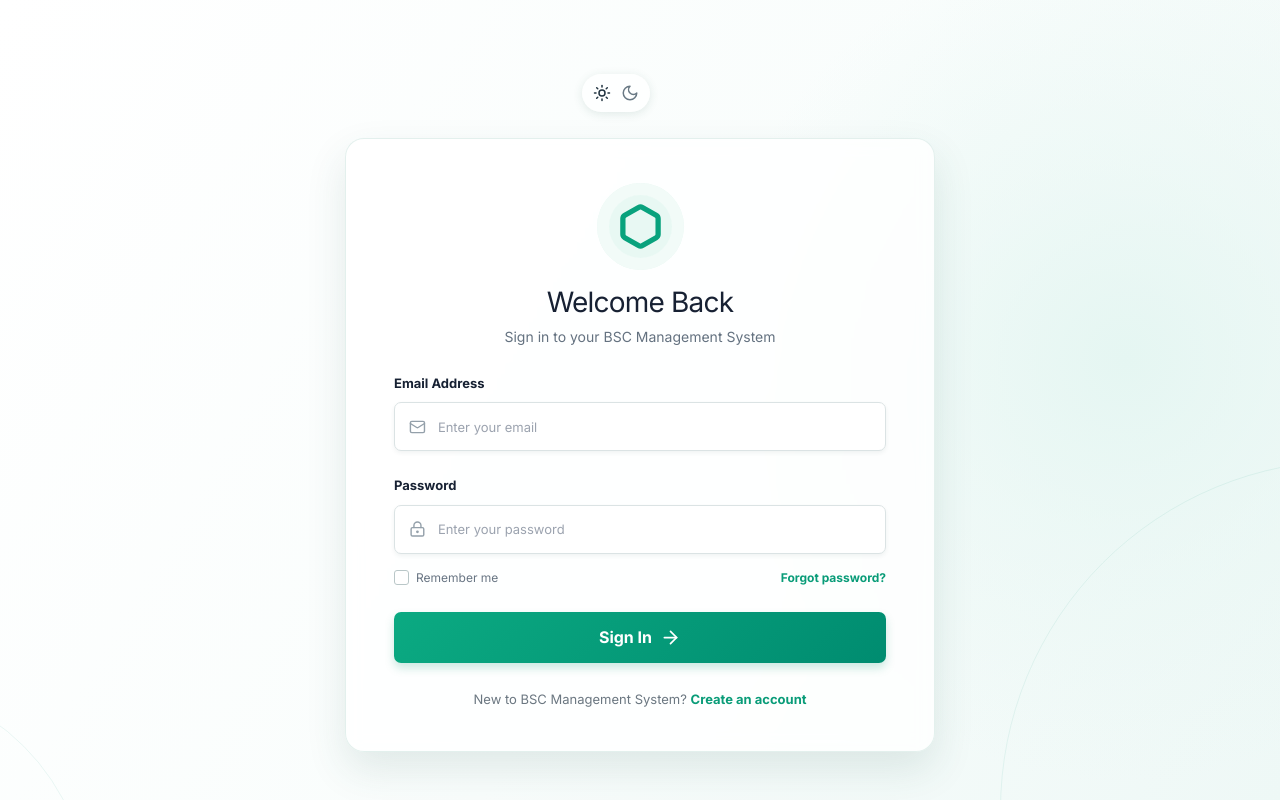
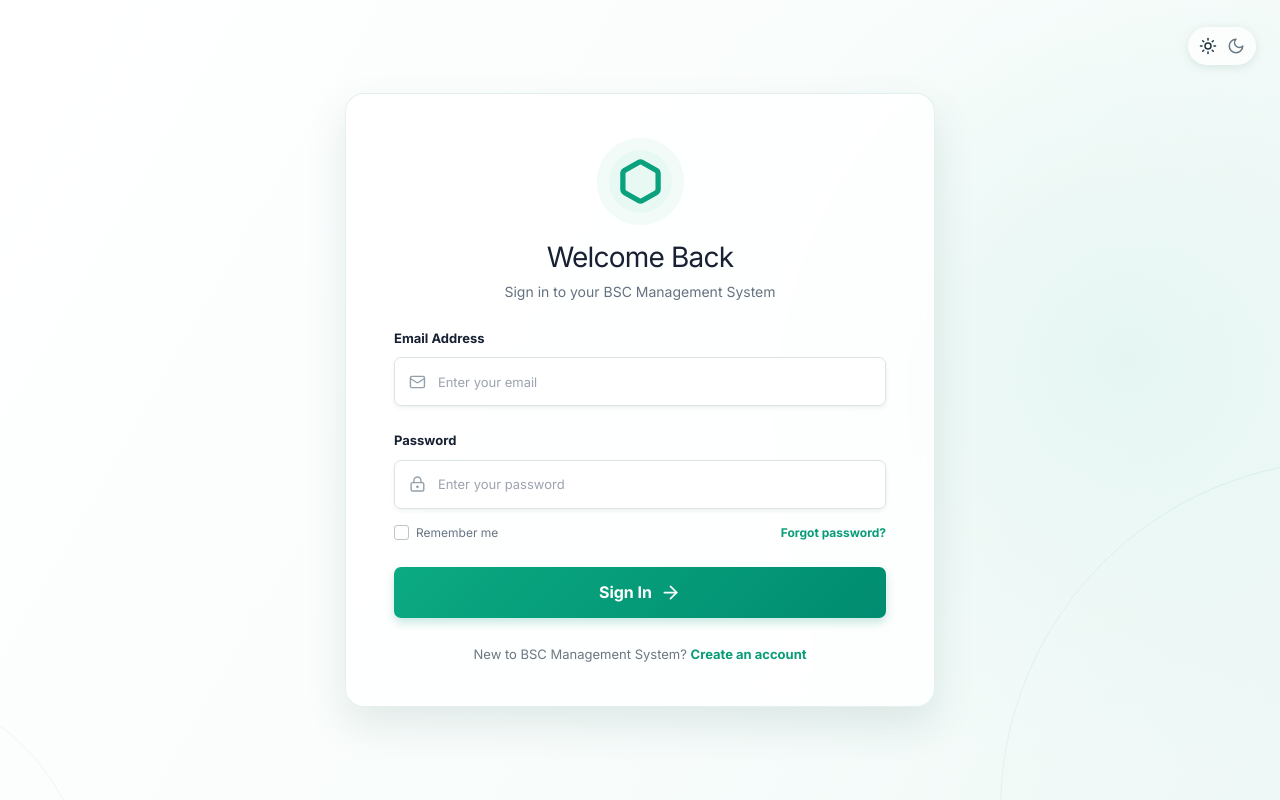
Before and after one commit to samson12-art/BSC-Digtal, a React (Vite) app in the folder frontend/: page /login in a window 1280 px wide. Built offline with nearby package versions, Linux system fonts and the light colour scheme; no server answers.

Commit message:
fix: pin theme toggle to top-right corner of login page

```diff
--- a/frontend/src/index.css
+++ b/frontend/src/index.css
@@ -77,7 +77,7 @@
 .login-page { min-height:100vh; position:relative; overflow-x:hidden; overflow-y:auto; padding:30px 3.5vw 24px; color:#172133; background:radial-gradient(circle at 88% 45%,#e5f6f2 0,rgba(229,246,242,.45) 16%,transparent 35%),linear-gradient(120deg,#fff 0%,#f9fdfc 54%,#eef8f6 100%); transition:.25s; }
 .login-page:before,.login-page:after { content:""; position:absolute; border:1px solid rgba(24,154,126,.08); border-radius:50%; pointer-events:none; }.login-page:before{width:700px;height:700px;right:-420px;bottom:-360px}.login-page:after{width:450px;height:450px;left:-360px;bottom:-330px}
 .login-page--centered{display:grid;place-items:center;padding:24px}.login-page--centered .login-content{display:block;min-height:0;margin:0;max-width:590px;width:100%}
-.login-header--floating{position:fixed;top:24px;right:24px;z-index:50}.signup-names{display:grid;grid-template-columns:1fr 1fr;gap:12px}.signup-names .login-input-wrap{margin-bottom:20px}.signup-note{margin:12px 0 0;color:#77838b;font-size:11px;line-height:1.45}.login-page--dark .signup-note{color:#a7c4c1}
+.login-header.login-header--floating{position:fixed;top:24px;right:24px;left:auto;z-index:50}.signup-names{display:grid;grid-template-columns:1fr 1fr;gap:12px}.signup-names .login-input-wrap{margin-bottom:20px}.signup-note{margin:12px 0 0;color:#77838b;font-size:11px;line-height:1.45}.login-page--dark .signup-note{color:#a7c4c1}
 .signup-select{width:100%;height:49px;box-sizing:border-box;border:1px solid #dbe3e4;border-radius:7px;background:#fff;color:#172133;padding:0 13px;margin:0 0 20px;outline:0;font-size:13px}.signup-select:focus{border-color:#0aa57f;box-shadow:0 0 0 3px #0aa57f1c}.login-page--dark .signup-select{background:#102325;border-color:#315456;color:#efffff}
 .login-page--dark{background:#0f1e20;color:#ecf7f5}.login-page--dark .login-card{background:#173033e8}.login-page--dark .login-input-wrap{background:#102325;border-color:#315456}.login-page--dark .login-input-wrap input{color:#efffff}.login-page--dark .login-subtitle,.login-page--dark .login-feature p,.login-page--dark .login-footer span{color:#a7c4c1}.login-page--dark .login-feature{border-color:#315456}.login-page--dark .social-logins button{background:#183336;border-color:#315456;color:#efffff}
 .login-header{height:43px;display:flex;align-items:center;justify-content:space-between;position:relative;z-index:2}.login-brand{display:flex;align-items:center;gap:9px;font-size:20px;font-weight:700;letter-spacing:-.7px}.login-brand svg{color:#0ba77f;stroke-width:3;width:32px;height:32px}.login-controls{display:flex;gap:15px}.theme-toggle,.language-button{height:38px;border:0;border-radius:20px;background:rgba(255,255,255,.68);box-shadow:0 2px 10px #285d5320;display:flex;align-items:center;justify-content:center;color:#697984}.theme-toggle{width:68px;gap:10px}.theme-toggle svg.active{color:#213340}.language-button{gap:7px;padding:0 15px;font-weight:700;color:#34404a}
```
